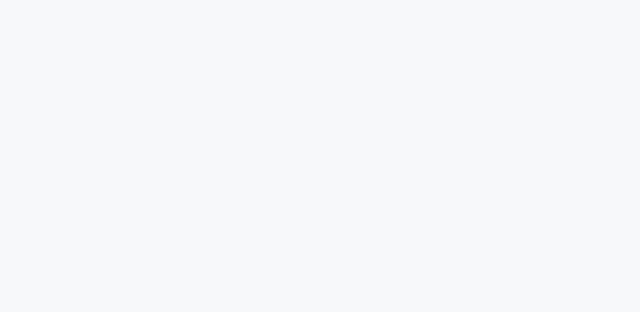
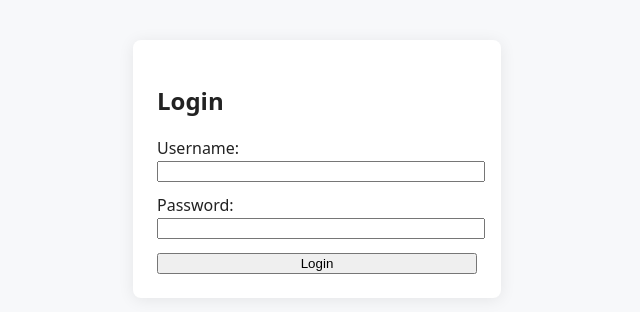
Before and after one commit to clairefro/kotonoha, a React (Vite) app in the folder apps/frontend/: page /login in a window 1280 px wide. Before the commit this address had no page. Shown: the top 312 px of the page, without its empty margins (323-963 px from the left). Built offline with nearby package versions, Linux system fonts and the light colour scheme.

Commit message:
auth wrapper

```diff
--- a/apps/frontend/src/App.tsx
+++ b/apps/frontend/src/App.tsx
@@ -1,16 +1,49 @@
-import { BrowserRouter, Routes, Route } from "react-router-dom";
+import React from "react";
+import {
+  BrowserRouter,
+  Routes,
+  Route,
+  Navigate,
+  useLocation,
+} from "react-router-dom";
 import Layout from "./Layout";
 import Home from "./pages/Home";
+import Login from "./pages/Login";
+import { AuthProvider, useAuth } from "./contexts/AuthContext";
 import "./styles.css";
 
+function RequireAuth({ children }: { children: React.ReactNode }) {
+  const { user } = useAuth();
+  const location = useLocation();
+  if (!user) {
+    return <Navigate to="/login" state={{ from: location }} replace />;
+  }
+  return <>{children}</>;
+}
+
+const AppRoutes = () => (
+  <Routes>
+    <Route path="/login" element={<Login />} />
+    <Route path="/" element={<Layout />}>
+      <Route
+        index
+        element={
+          <RequireAuth>
+            <Home />
+          </RequireAuth>
+        }
+      />
+      {/* Add more protected routes here */}
+    </Route>
+  </Routes>
+);
+
 const App: React.FC = () => (
-  <BrowserRouter>
-    <Routes>
-      <Route path="/" element={<Layout />}>
-        <Route index element={<Home />} />
-      </Route>
-    </Routes>
-  </BrowserRouter>
+  <AuthProvider>
+    <BrowserRouter>
+      <AppRoutes />
+    </BrowserRouter>
+  </AuthProvider>
 );
 
 export default App;
--- a/apps/frontend/src/components/Navbar.tsx
+++ b/apps/frontend/src/components/Navbar.tsx
@@ -1,10 +1,19 @@
+import React from "react";
 import { Link } from "react-router-dom";
+import { useAuth } from "../contexts/AuthContext";
 
-const Navbar: React.FC = () => (
-  <nav className="navbar">
-    <Link to="/">Home</Link>
-    {/* Add more nav links here */}
-  </nav>
-);
+const Navbar: React.FC = () => {
+  const { user } = useAuth();
+  console.log({ user });
+  return (
+    <nav className="navbar navbar-flex">
+      <div>
+        <Link to="/">Home</Link>
+        {/* Add more nav links here */}
+      </div>
+      <div className="navbar-user">{user ? user.username : null}</div>
+    </nav>
+  );
+};
 
 export default Navbar;
--- /dev/null
+++ b/apps/frontend/src/contexts/AuthContext.tsx
@@ -0,0 +1,33 @@
+import React, { createContext, useContext, useState, ReactNode } from "react";
+
+export type User = {
+  id: string;
+  username: string;
+};
+
+interface AuthContextType {
+  user: User | null;
+  login: (user: User) => void;
+  logout: () => void;
+}
+
+const AuthContext = createContext<AuthContextType | undefined>(undefined);
+
+export const AuthProvider = ({ children }: { children: ReactNode }) => {
+  const [user, setUser] = useState<User | null>(null);
+
+  const login = (user: User) => setUser(user);
+  const logout = () => setUser(null);
+
+  return (
+    <AuthContext.Provider value={{ user, login, logout }}>
+      {children}
+    </AuthContext.Provider>
+  );
+};
+
+export function useAuth() {
+  const ctx = useContext(AuthContext);
+  if (!ctx) throw new Error("useAuth must be used within AuthProvider");
+  return ctx;
+}
--- /dev/null
+++ b/apps/frontend/src/pages/Login.tsx
@@ -0,0 +1,72 @@
+import React, { useState } from "react";
+import { useAuth } from "../contexts/AuthContext";
+import { useNavigate } from "react-router-dom";
+
+const Login: React.FC = () => {
+  const { login } = useAuth();
+  const navigate = useNavigate();
+  const [username, setUsername] = useState("");
+  const [password, setPassword] = useState("");
+  const [error, setError] = useState("");
+
+  const handleSubmit = (e: React.FormEvent) => {
+    e.preventDefault();
+    // For demo: accept any username, password must be 'password'
+    if (password !== "password") {
+      setError("Invalid password (hint: 'password')");
+      return;
+    }
+    login({ id: "u_demo", username });
+    navigate("/");
+  };
+
+  return (
+    <div
+      style={{
+        maxWidth: 320,
+        margin: "40px auto",
+        background: "#fff",
+        padding: 24,
+        borderRadius: 8,
+        boxShadow: "0 2px 16px rgba(0,0,0,0.08)",
+      }}
+    >
+      <h2>Login</h2>
+      <form onSubmit={handleSubmit}>
+        <div style={{ marginBottom: 12 }}>
+          <label>
+            Username:
+            <br />
+            <input
+              value={username}
+              onChange={(e) => setUsername(e.target.value)}
+              required
+              style={{ width: "100%" }}
+            />
+          </label>
+        </div>
+        <div style={{ marginBottom: 12 }}>
+          <label>
+            Password:
+            <br />
+            <input
+              type="password"
+              value={password}
+              onChange={(e) => setPassword(e.target.value)}
+              required
+              style={{ width: "100%" }}
+            />
+          </label>
+        </div>
+        {error && (
+          <div style={{ color: "#b00", marginBottom: 12 }}>{error}</div>
+        )}
+        <button type="submit" style={{ width: "100%" }}>
+          Login
+        </button>
+      </form>
+    </div>
+  );
+};
+
+export default Login;
--- a/apps/frontend/src/styles.css
+++ b/apps/frontend/src/styles.css
@@ -17,6 +17,18 @@ nav.navbar a {
   font-weight: 600;
   text-decoration: none;
   color: #222;
+}
+
+.navbar-flex {
+  display: flex;
+  align-items: center;
+  justify-content: space-between;
+}
+
+.navbar-user {
+  font-weight: 500;
+  font-size: 15px;
+  color: #444;
 }
 
 main {
```
